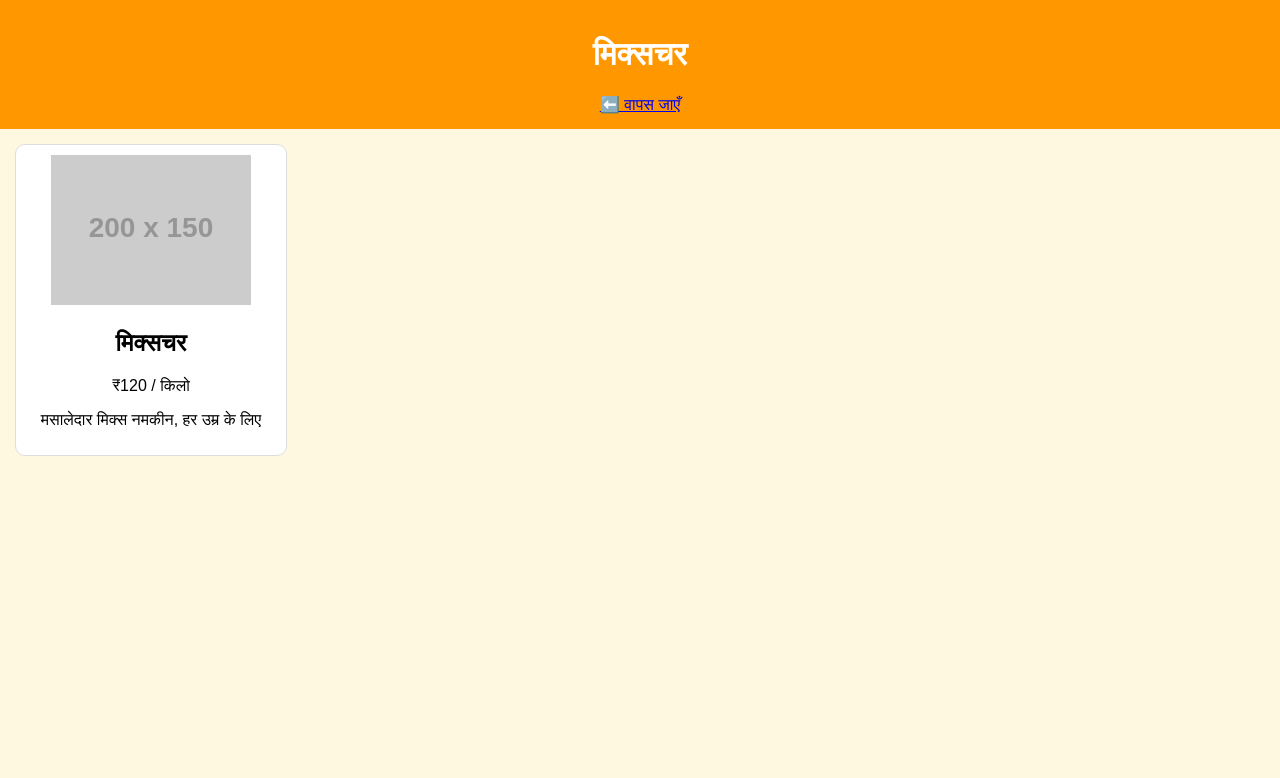
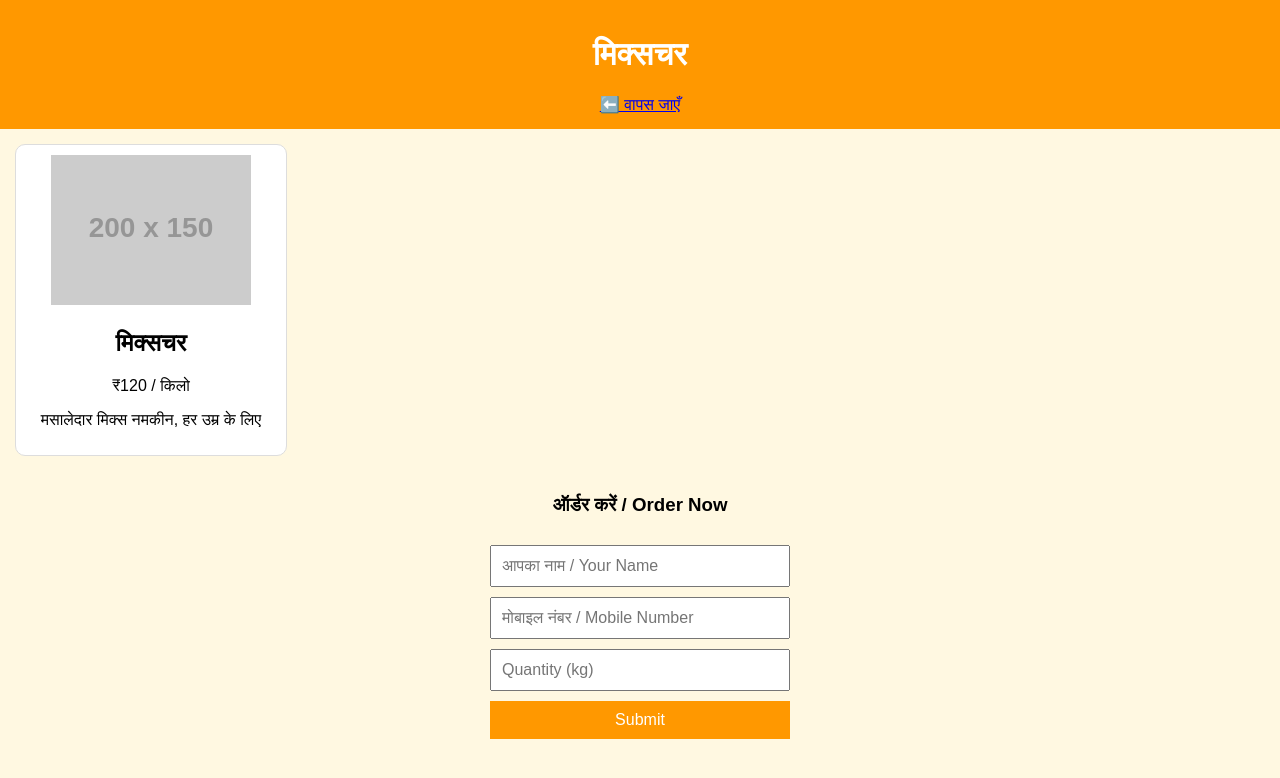
Before and after one commit to ssnamkeen/ss-namkeen, a plain HTML site: page product1.html in a window 1280 px wide. Drawn offline with Linux system fonts and the light colour scheme; placeholder pictures from the web are drawn by us.

Commit message:
Add files via upload

```diff
--- a/product1.html
+++ b/product1.html
@@ -1,4 +1,3 @@
-
 <!DOCTYPE html>
 <html lang="hi">
 <head>
@@ -17,5 +16,12 @@
     <p>₹120 / किलो</p>
     <p>मसालेदार मिक्स नमकीन, हर उम्र के लिए</p>
   </div>
+  <form class="order-form" onsubmit="event.preventDefault(); alert('धन्यवाद! आपका ऑर्डर प्राप्त हो गया है.');">
+    <h3>ऑर्डर करें / Order Now</h3>
+    <input type="text" placeholder="आपका नाम / Your Name" required>
+    <input type="tel" placeholder="मोबाइल नंबर / Mobile Number" required>
+    <input type="number" placeholder="Quantity (kg)" required>
+    <button type="submit">Submit</button>
+  </form>
 </body>
 </html>
--- a/script.js
+++ b/script.js
@@ -1,4 +1,3 @@
-
 function toggleLanguage() {
   const lang = document.getElementById("langSelector").value;
   document.querySelectorAll(".name").forEach(el => el.textContent = el.getAttribute("data-" + lang));
--- a/style.css
+++ b/style.css
@@ -1,4 +1,3 @@
-
 body {
   font-family: sans-serif;
   background: #fff8e1;
@@ -31,3 +30,20 @@ img {
 select {
   margin-left: 15px;
 }
+.order-form {
+  margin: 20px auto;
+  max-width: 300px;
+  display: flex;
+  flex-direction: column;
+  gap: 10px;
+}
+.order-form input, .order-form button {
+  padding: 10px;
+  font-size: 16px;
+}
+.order-form button {
+  background-color: #ff9800;
+  color: white;
+  border: none;
+  cursor: pointer;
+}
```
Also changed, not shown: index.html (+0 -1 lines), product2.html (+7 -1 lines), product3.html (+7 -1 lines).
